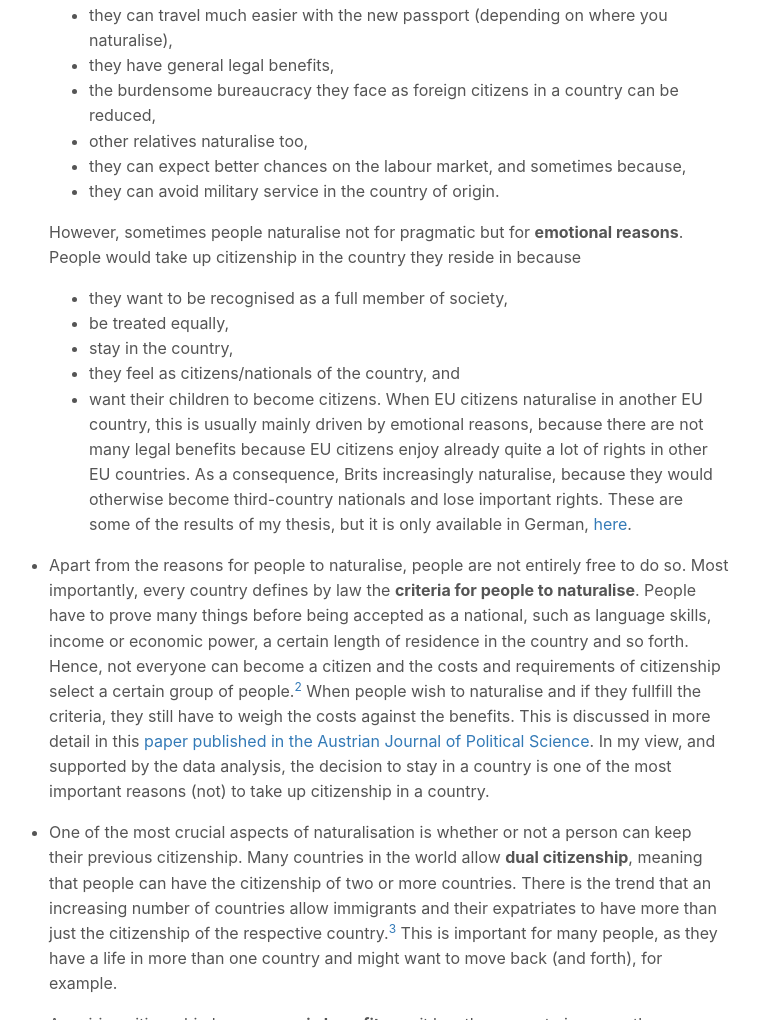
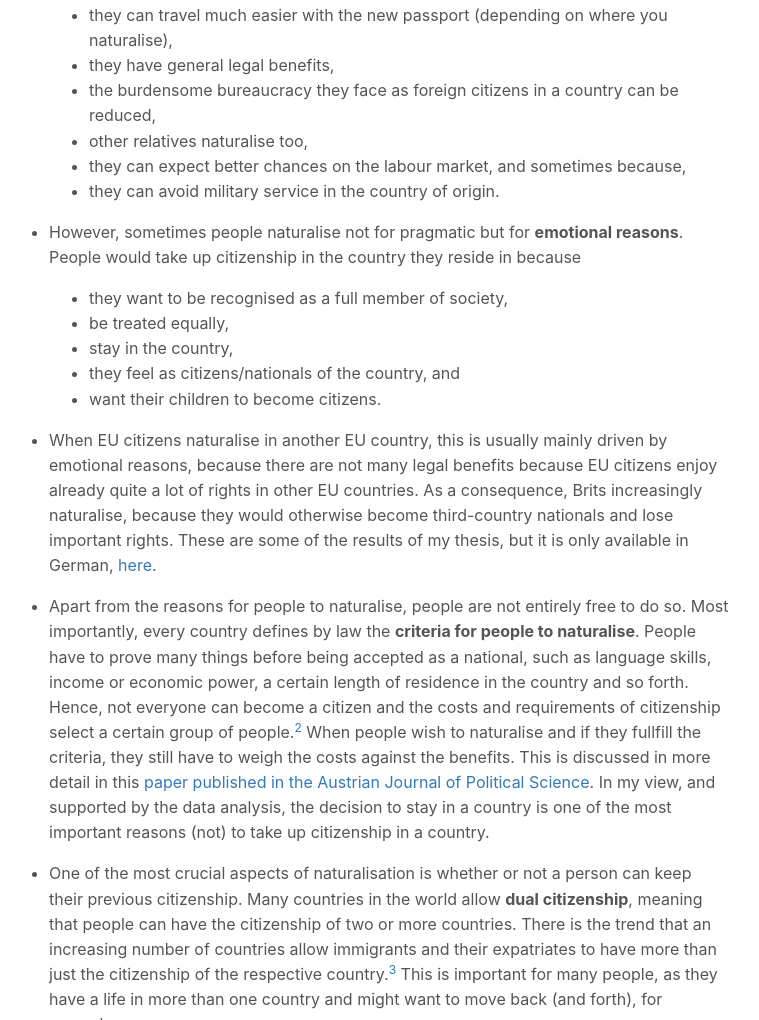
Before and after one commit to david-reichel/david-reichel.github.io, a plain HTML site: page posts/citizenship-acquisition-of-brits-in-the-eu/index.html in a window 1280 px wide. Shown: the part 3401-4421 px from the top of the page, without its empty margins (271-1030 px from the left). Drawn offline with Linux system fonts and the light colour scheme.

Commit message:
3rd quick update

```diff
--- a/posts/citizenship-acquisition-of-brits-in-the-eu/index.html
+++ b/posts/citizenship-acquisition-of-brits-in-the-eu/index.html
@@ -155,16 +155,16 @@ p1</code></pre>
 <li>other relatives naturalise too,</li>
 <li>they can expect better chances on the labour market, and sometimes because,</li>
 <li>they can avoid military service in the country of origin.</li>
-</ul>
-<p>However, sometimes people naturalise not for pragmatic but for <strong>emotional reasons</strong>. People would take up citizenship in the country they reside in because</p>
+</ul></li>
+<li><p>However, sometimes people naturalise not for pragmatic but for <strong>emotional reasons</strong>. People would take up citizenship in the country they reside in because</p>
 <ul>
 <li>they want to be recognised as a full member of society,</li>
 <li>be treated equally,</li>
 <li>stay in the country,</li>
 <li>they feel as citizens/nationals of the country, and</li>
-<li>want their children to become citizens.
-When EU citizens naturalise in another EU country, this is usually mainly driven by emotional reasons, because there are not many legal benefits because EU citizens enjoy already quite a lot of rights in other EU countries. As a consequence, Brits increasingly naturalise, because they would otherwise become third-country nationals and lose important rights. These are some of the results of my thesis, but it is only available in German, <a href="https://www.springer.com/de/book/9783531181356">here</a>.</li>
+<li>want their children to become citizens.</li>
 </ul></li>
+<li><p>When EU citizens naturalise in another EU country, this is usually mainly driven by emotional reasons, because there are not many legal benefits because EU citizens enjoy already quite a lot of rights in other EU countries. As a consequence, Brits increasingly naturalise, because they would otherwise become third-country nationals and lose important rights. These are some of the results of my thesis, but it is only available in German, <a href="https://www.springer.com/de/book/9783531181356">here</a>.</p></li>
 <li><p>Apart from the reasons for people to naturalise, people are not entirely free to do so. Most importantly, every country defines by law the <strong>criteria for people to naturalise</strong>. People have to prove many things before being accepted as a national, such as language skills, income or economic power, a certain length of residence in the country and so forth. Hence, not everyone can become a citizen and the costs and requirements of citizenship select a certain group of people.<a href="#fn2" class="footnote-ref" id="fnref2"><sup>2</sup></a> When people wish to naturalise and if they fullfill the criteria, they still have to weigh the costs against the benefits. This is discussed in more detail in this <a href="https://webapp.uibk.ac.at/ojs/index.php/OEZP/article/download/1836/1483">paper published in the Austrian Journal of Political Science</a>. In my view, and supported by the data analysis, the decision to stay in a country is one of the most important reasons (not) to take up citizenship in a country.</p></li>
 <li><p>One of the most crucial aspects of naturalisation is whether or not a person can keep their previous citizenship. Many countries in the world allow <strong>dual citizenship</strong>, meaning that people can have the citizenship of two or more countries. There is the trend that an increasing number of countries allow immigrants and their expatriates to have more than just the citizenship of the respective country.<a href="#fn3" class="footnote-ref" id="fnref3"><sup>3</sup></a> This is important for many people, as they have a life in more than one country and might want to move back (and forth), for example.</p></li>
 <li><p>Acquiring citizenship has <strong>economic benefits</strong>, as it has the power to increase the economic and social integration of people.<a href="#fn4" class="footnote-ref" id="fnref4"><sup>4</sup></a></p></li>
```
